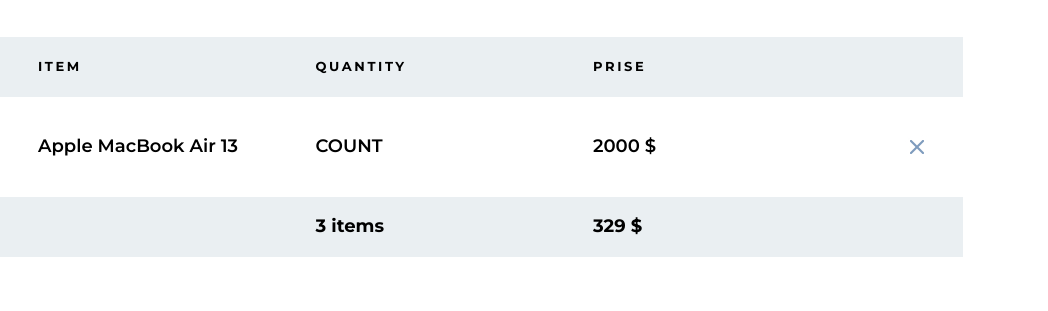
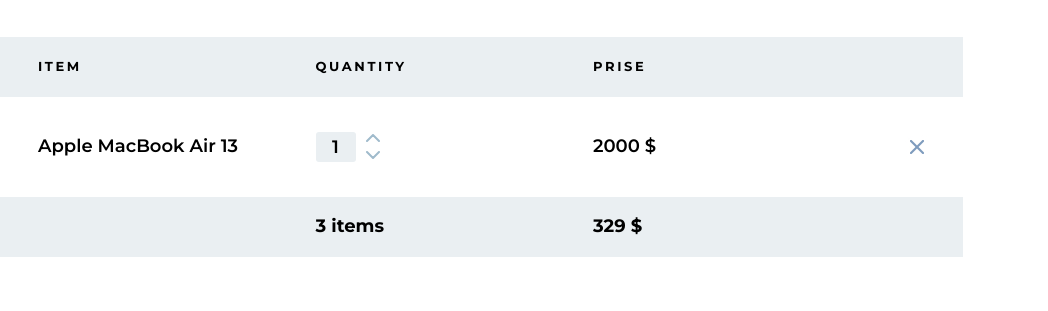
Before and after one commit to ShadePrima/cart-html-2022, a plain HTML site: page index.html in a window 1280 px wide. Shown: the part 109-420 px from the top of the page, 232-1280 px from the left. Drawn offline with Linux system fonts and the light colour scheme.

Commit message:
count for goods first

```diff
--- a/index.html
+++ b/index.html
@@ -35,9 +35,23 @@
                         <div class="product__title">
                             Apple MacBook Air 13
                         </div>
+
                         <div class="product__count">
-                            COUNT
+                            <div class="count">
+                                <div class="count__box">
+                                    <input type="number" class="count__input" min="1" max="100" value="1">
+                                </div>
+                                <div class="count__controls">
+                                    <button type="button" class="count__up">
+                                        <img src="./img/icons/icon-up.svg" alt="Increase">
+                                    </button>
+                                    <button type="button" class="count__down">
+                                        <img src="./img/icons/icon-down.svg" alt="Decrease">
+                                    </button>
+                                </div>
+                            </div>
                         </div>
+
                         <div class="product__price">
                             2000 $
                         </div>
--- /dev/null
+++ b/sass/blocks/_count.scss
@@ -0,0 +1,45 @@
+.product__count {
+
+}
+
+
+.count {
+    display: flex;
+    column-gap: 10px;
+    align-items: center;
+}
+
+
+.count__box {
+    width: 40px;
+    height: 30px;
+    background: #EAEFF2;
+    border-radius: 3px;
+}
+
+
+.count__input {
+    max-width: 100%;
+    padding-top: 4px;
+    background-color: transparent;
+    text-align: center;
+    font-weight: 600;
+    font-size: 18px;
+    line-height: 130%;
+}
+
+.count__input::-webkit-inner-spin-button,
+.count__input::-webkit-outer-spin-button {
+    appearance: none;
+}
+
+
+.count__controls {
+    display: flex;
+    flex-direction: column;
+    row-gap: 9px;
+}
+
+.count__controls img {
+    display: block;
+}
--- a/sass/main.scss
+++ b/sass/main.scss
@@ -9,3 +9,4 @@
 @import "./blocks/product";
 @import "./blocks/cart-header";
 @import "./blocks/cart-footer";
+@import "./blocks/count";
```
Also changed, not shown: css/main.css, 1 other file.
